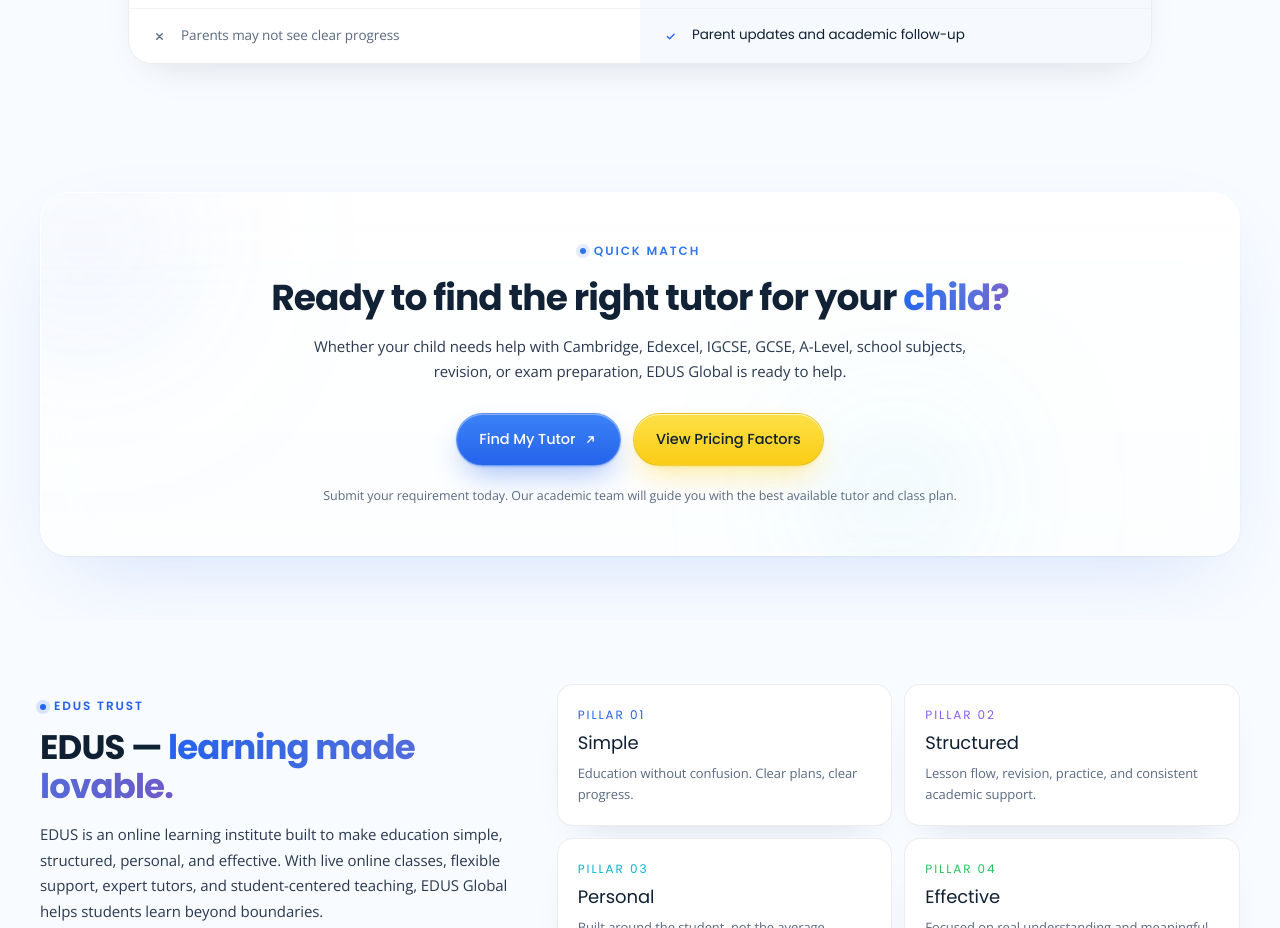
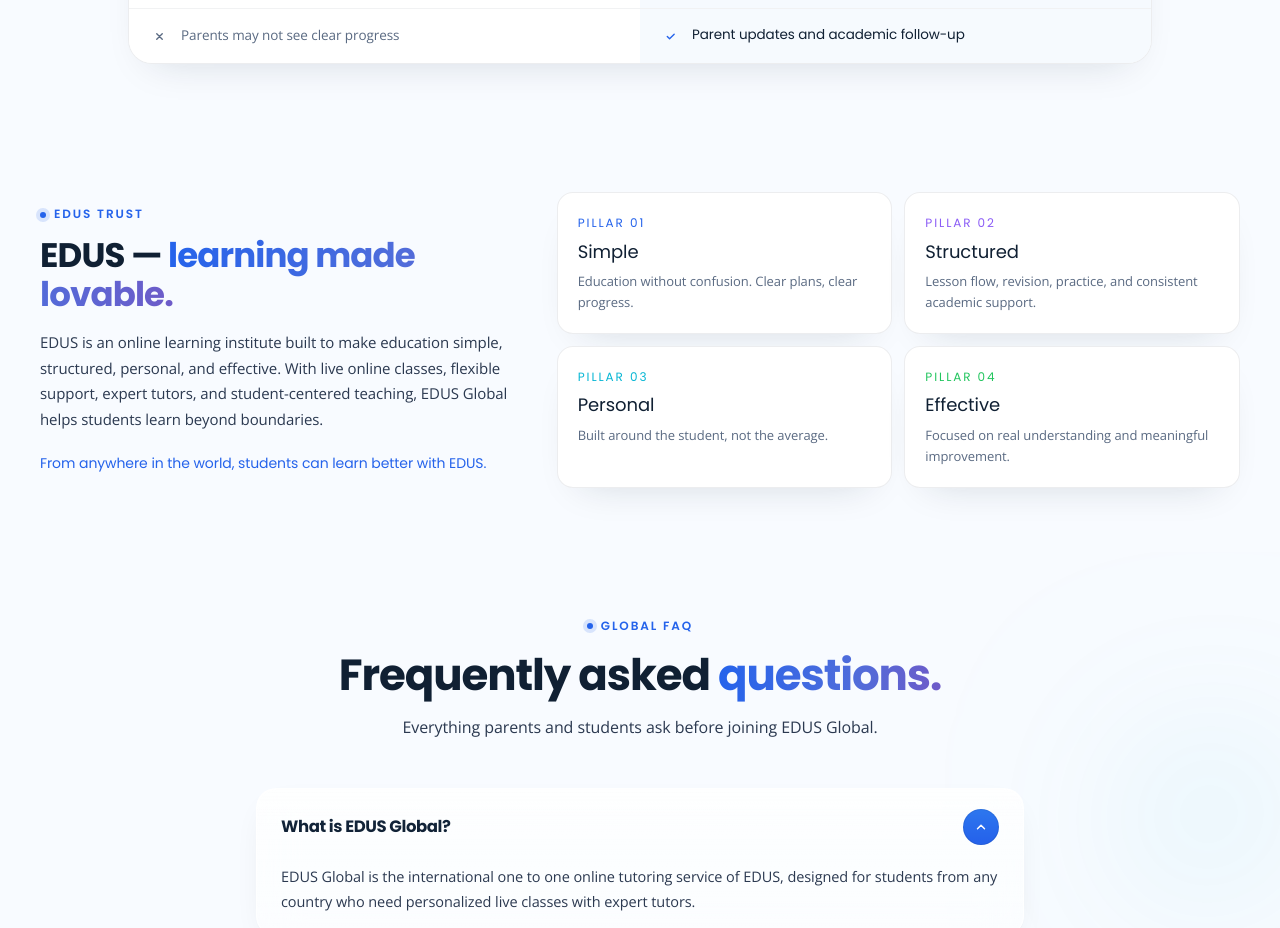
Before and after one commit to edustutor/edusmainwebsite, a Next.js app: page /global in a window 1280 px wide. Shown: the part 9760-10688 px from the top of the page. Built offline with nearby package versions, Linux system fonts and the light colour scheme.

Commit message:
feat: remove GlFindTutor component to streamline global page layout

```diff
--- a/app/global/page.tsx
+++ b/app/global/page.tsx
@@ -11,7 +11,6 @@
 import { GlReach } from "@/components/global/GlReach";
 import { GlParents } from "@/components/global/GlParents";
 import { GlCompare } from "@/components/global/GlCompare";
-import { GlFindTutor } from "@/components/global/GlFindTutor";
 import { GlBrand } from "@/components/global/GlBrand";
 import { GlFAQ } from "@/components/global/GlFAQ";
 import { GlCTA } from "@/components/global/GlCTA";
@@ -61,7 +60,6 @@
       <GlReach />
       <GlParents />
       <GlCompare />
-      <GlFindTutor />
       <GlBrand />
       <GlFAQ />
       <GlCTA />
--- a/components/global/GlFindTutor.tsx
+++ /dev/null
@@ -1,55 +0,0 @@
-"use client";
-import { m } from "@/components/Motion";
-import { AmbientGlow } from "@/components/AmbientGlow";
-import { fadeUp, sectionRevealStrong, inView } from "@/lib/motion";
-import { GL_SIGNUP } from "./GlobalShared";
-
-export function GlFindTutor() {
-  return (
-    <section className="relative py-12 md:py-16 overflow-hidden scroll-mt-24">
-      <div className="container-edge">
-        <m.div
-          variants={sectionRevealStrong}
-          initial="hidden"
-          whileInView="show"
-          viewport={inView}
-          className="relative rounded-[28px] glass-strong p-8 md:p-12 overflow-hidden text-center"
-        >
-          <div aria-hidden className="absolute inset-0 -z-10">
-            <AmbientGlow top="-8%" left="-4%"  size={200} color="#2563EB" opacity={[0.12, 0.20]} duration={20} blur={80} />
-            <AmbientGlow bottom="-12%" right="20%" size={180} color="#06B6D4" opacity={[0.12, 0.20]} duration={22} delay={2} blur={70} />
-          </div>
-
-          <p className="eyebrow"><span className="dot" />Quick Match</p>
-          <h2 className="heading mt-4" style={{ fontSize: "clamp(24px, 3vw, 36px)", lineHeight: 1.15 }}>
-            Ready to find the right tutor for your <em>child?</em>
-          </h2>
-          <p className="text-[#2B3950] text-[15px] max-w-2xl mx-auto mt-4 leading-[1.7]">
-            Whether your child needs help with Cambridge, Edexcel, IGCSE, GCSE, A-Level, school
-            subjects, revision, or exam preparation, EDUS Global is ready to help.
-          </p>
-
-          <m.div variants={fadeUp} className="mt-7 flex flex-wrap justify-center gap-3">
-            <a
-              href={GL_SIGNUP}
-              target="_blank"
-              rel="noopener noreferrer"
-              className="btn btn-primary"
-            >
-              Find My Tutor
-              <svg width="13" height="13" viewBox="0 0 24 24" fill="none" stroke="currentColor" strokeWidth="2.4" aria-hidden>
-                <path d="M7 17L17 7M9 7h8v8" strokeLinecap="round" strokeLinejoin="round" />
-              </svg>
-            </a>
-            <a href="#pricing" className="btn btn-yellow">View Pricing Factors</a>
-          </m.div>
-
-          <p className="mt-5 text-[12.5px] text-[#5A6A82]">
-            Submit your requirement today. Our academic team will guide you with the best
-            available tutor and class plan.
-          </p>
-        </m.div>
-      </div>
-    </section>
-  );
-}
```
